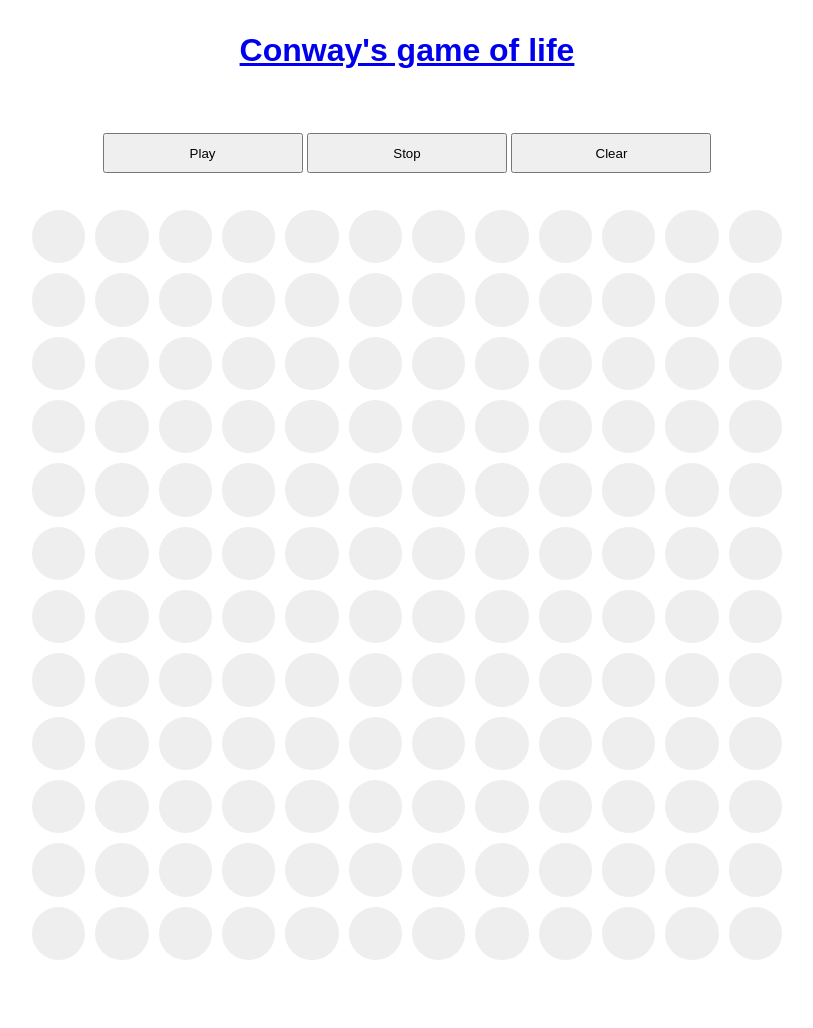
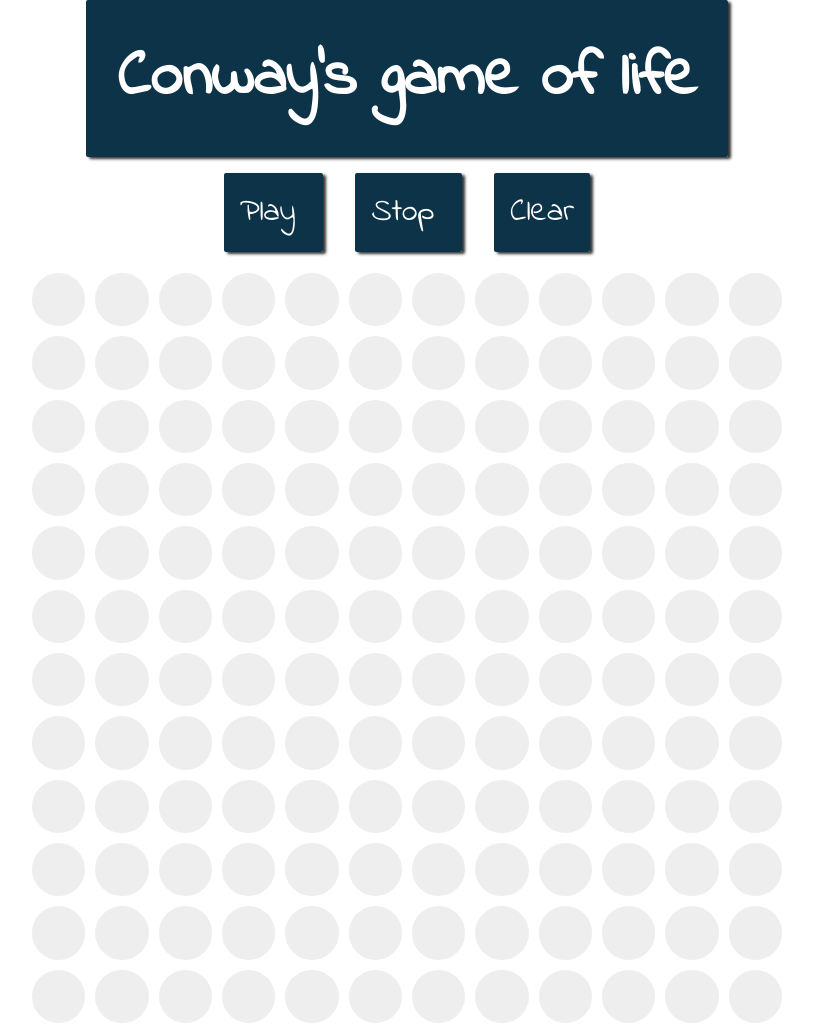
Before and after one commit to phareim/game-of-life, a PHP site: page / in a window 1280 px wide. Shown: the whole page, without its empty margins (233-1046 px from the left). Before the commit the page ends 960 px from the top, so only its background shows below. Run offline with PHP 8.4, Linux system fonts and the light colour scheme.

Commit message:
some css-fixes. The game now stops when there are no more dots left.

```diff
--- a/public/index.html
+++ b/public/index.html
@@ -9,15 +9,15 @@
 <h1><a href="http://en.wikipedia.org/wiki/Conway's_Game_of_Life">Conway's game of life</a></h1>
 <div class="controls">
     <input type="number" name="size" min=3 max=20 value=12 id="boardsize" hidden/>
-    <button class="play">
+    <a class="play">
         Play
-    </button>
-    <button class="stop">
+    </a>
+    <a class="stop">
         Stop
-    </button>
-    <button class="clear">
+    </a>
+    <a class="clear">
         Clear
-    </button>
+    </a>
 </div>
 <table id="grid">
 
--- a/public/js/life.js
+++ b/public/js/life.js
@@ -19,6 +19,9 @@ function $(selector,container){
     _.prototype = {
         setNewAliveValue: function (neighbors, alive) {
 
+            function continueBeingDead(){
+                return 0;
+            }
             function underPopulation() {
                 return neighbors < 2 && alive;
             }
@@ -38,24 +41,31 @@ function $(selector,container){
             if (goldilocks() || reproduction()) {
                 return 1;
             }
-            if (underPopulation() || overpopulation()) {
+            else if (underPopulation() || overpopulation()) {
                 return 0;
             }
-            return 0; // continue being dead
+            else {
+                return continueBeingDead();
+            }
+
 
         }, step: function(){
             this.prevBoard = cloneArray(this.board);
-
+            var totalLiveNodes = 0;
             for(var y=0; y<this.height;y++){
                 for(var x=0; x<this.width;x++){
                     var neighbors = this.aliveNeighbors(this.prevBoard, x, y);
                     var alive = !!this.board[y][x];
+                    totalLiveNodes += alive;
                     this.board[y][x] =
                         this.setNewAliveValue(
                             neighbors,
                             alive);
                 }
             }
+            if (totalLiveNodes === 0) {
+                lifeView.stop();
+            };
         },
         aliveNeighbors: function(array,x,y){
             var prevRow = array[y-1]||[];
@@ -78,8 +88,6 @@ function $(selector,container){
         }
     };
 
-
-    // helper
     function cloneArray(array){
         return array.slice().map(function (row) {return row.slice();});
     }
@@ -169,17 +177,14 @@ function $(selector,container){
 var lifeView = new LifeView(document.getElementById('grid'),document.getElementById('boardsize').value);
 
 
-//noinspection JSUnusedLocalSymbols
-$('button.play').addEventListener('click',function(event){
+$('a.play').addEventListener('click',function(event){
     lifeView.setUpGame();
     lifeView.step();
 });
-//noinspection JSUnusedLocalSymbols
-$('button.stop').addEventListener('click',function(event){
+$('a.stop').addEventListener('click',function(event){
     lifeView.stop();
 });
-//noinspection JSUnusedLocalSymbols
-$('button.clear').addEventListener('click',function(event){
+$('a.clear').addEventListener('click',function(event){
     lifeView.stop();
     lifeView.clear();
 });
--- a/public/style/main.css
+++ b/public/style/main.css
@@ -1,3 +1,5 @@
+@import url(http://fonts.googleapis.com/css?family=Indie+Flower);
+
 *{
     padding: 0;
     margin: 0;
@@ -8,13 +10,12 @@ body{
     max-width: 800px;
     margin: auto;
     text-align: center;
-    font-family: sans-serif;
+    font-family: "Indie Flower",sans-serif;
 }
 
 h1{
     margin: 1em 0 1em;
     display: block;
-
 }
 
 table{
@@ -25,6 +26,7 @@ table{
 td{
     border:0;
 }
+
 #autoPlay {
     width: 2em;
     height: 2em;
@@ -42,7 +44,6 @@ td{
         box-shadow: 0 0 0 99px #084947 inset;
     }
 }
-
 
 @-webkit-keyframes death{
     50%{
@@ -72,16 +73,35 @@ td{
 
 #grid input[type="checkbox"]:checked {
     background-color: #0d3349;
-
     -webkit-animation: birth 0.3s;
     animation: birth 0.3s;
 }
 
 .controls {
-
     padding: 2em;
 }
+.controls a,h1 a{
+    margin: 0.5em;
+    padding: 0.5em;
+    text-decoration: none;
+    cursor: pointer;
+    width: 10em;
+    height: 3em;
+    background: #0d3349;
+    border-radius: 2px;
+    color: white;
+    font-size: 2em;
 
+    box-shadow: 3px 2px 3px 0px #333;
+}
+.controls a:active{
+    box-shadow: 1px 1px 1px 0px #333;
+}
+
+.controls a:hover{
+    text-decoration: bold;
+    cursor: pointer;
+}
 button{
     width: 15em;
     height: 3em;
```
